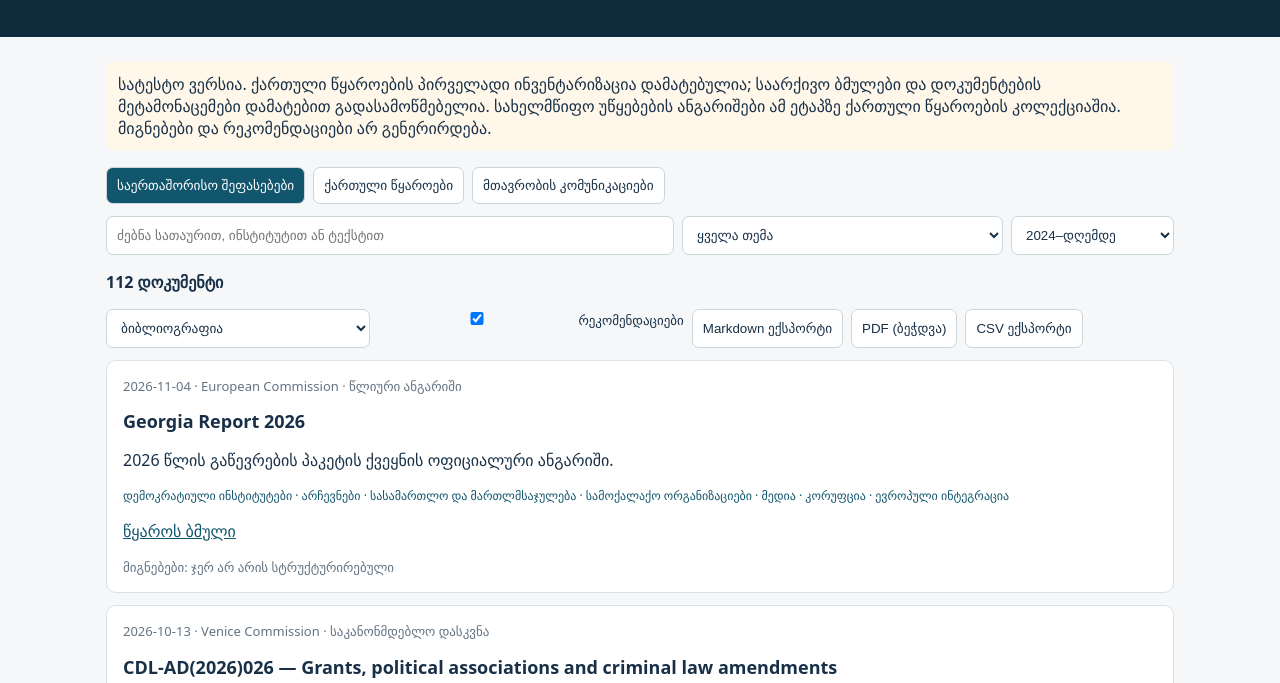
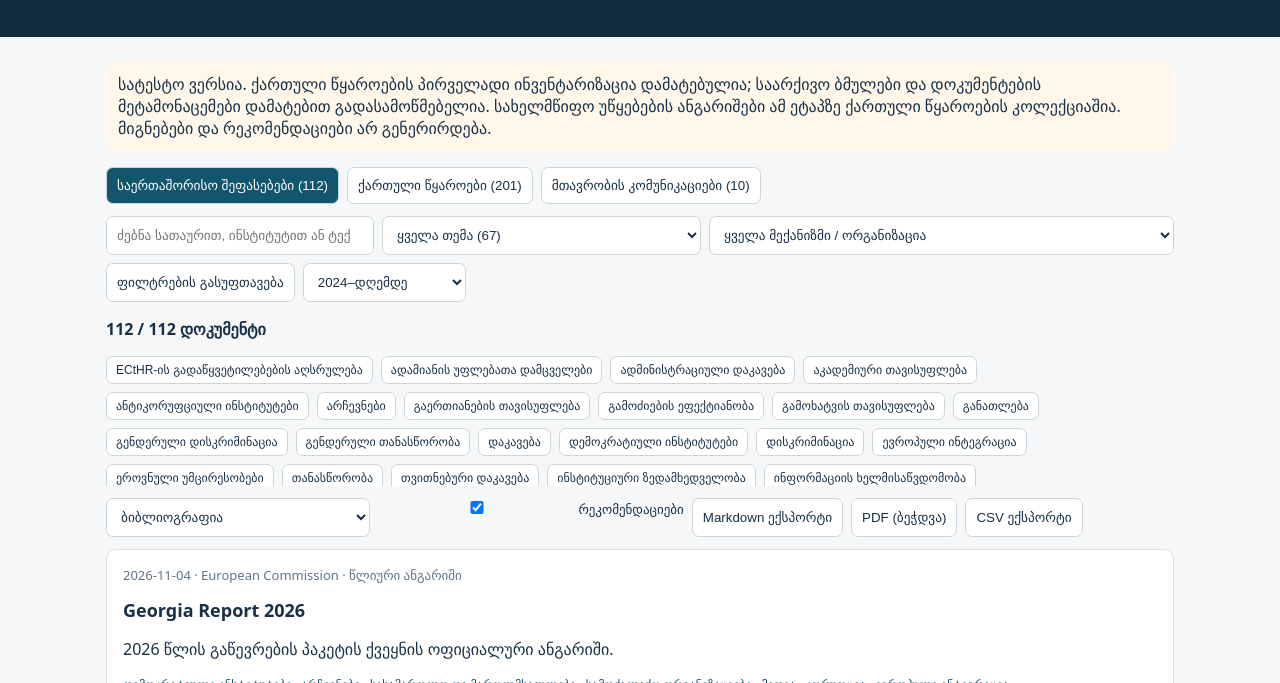
Before and after one commit to khrekhviashvili-11/georgia-democracy-catalogue, a plain HTML site: page vol2/index.html in a window 1280 px wide. Shown: the part 117-800 px from the top of the page. Drawn offline with Linux system fonts and the light colour scheme.

Commit message:
Fix international collection loading, show counts and errors, add clickable thematic tags and mechanism filters

```diff
--- a/vol2/index.html
+++ b/vol2/index.html
@@ -2,28 +2,29 @@
 <html lang="ka"><head><meta charset="utf-8"><meta name="viewport" content="width=device-width,initial-scale=1">
 <title>საქართველოს დემოკრატიის კატალოგი — Vol. 2</title>
 <style>
-:root{font-family:system-ui,sans-serif;color:#183047;background:#f5f7f9}*{box-sizing:border-box}body{margin:0}header{background:#102b3b;color:white;padding:24px max(20px,calc((100vw - 1100px)/2))}header p{color:#cbdbe2}main{max-width:1100px;margin:24px auto;padding:0 16px}nav,.filters,.actions{display:flex;gap:8px;flex-wrap:wrap;margin:12px 0}button,select,input{padding:10px;border:1px solid #cbd5dc;border-radius:7px;background:white;color:#183047}button{cursor:pointer}button[aria-pressed=true]{background:#12566e;color:white}input{flex:1;min-width:190px}.card{background:white;border:1px solid #dbe2e7;border-radius:10px;padding:16px;margin:12px 0}.meta,.muted{color:#637484;font-size:13px}.tags{font-size:12px;color:#12566e}.empty{padding:25px;background:white;border-radius:10px}a{color:#12566e}label{font-size:13px}h1{font-size:25px}h2{font-size:18px}.notice{background:#fff7e9;padding:12px;border-radius:8px}#count{font-weight:700}@media print{header,nav,.filters,.actions,.notice{display:none!important}main{max-width:none}.card{break-inside:avoid;border:0;border-bottom:1px solid #ccc}body{background:white}}
+:root{font-family:system-ui,sans-serif;color:#183047;background:#f5f7f9}*{box-sizing:border-box}body{margin:0}header{background:#102b3b;color:white;padding:24px max(20px,calc((100vw - 1100px)/2))}header p{color:#cbdbe2}main{max-width:1100px;margin:24px auto;padding:0 16px}nav,.filters,.actions{display:flex;gap:8px;flex-wrap:wrap;margin:12px 0}button,select,input{padding:10px;border:1px solid #cbd5dc;border-radius:7px;background:white;color:#183047}button{cursor:pointer}button[aria-pressed=true]{background:#12566e;color:white}.tagButton{font-size:12px;padding:6px 9px}.tagButton[aria-pressed=true]{background:#12566e;color:#fff}#tagbar{max-height:130px;overflow:auto}input{flex:1;min-width:190px}.card{background:white;border:1px solid #dbe2e7;border-radius:10px;padding:16px;margin:12px 0}.meta,.muted{color:#637484;font-size:13px}.tags{font-size:12px;color:#12566e}.empty{padding:25px;background:white;border-radius:10px}a{color:#12566e}label{font-size:13px}h1{font-size:25px}h2{font-size:18px}.notice{background:#fff7e9;padding:12px;border-radius:8px}#count{font-weight:700}@media print{header,nav,.filters,.actions,.notice{display:none!important}main{max-width:none}.card{break-inside:avoid;border:0;border-bottom:1px solid #ccc}body{background:white}}
 </style></head><body>
 <header><h1>კვლევითი ბიბლიოთეკა</h1><p>Vol. 2 · ალტერნატიული კვლევითი კატალოგი</p></header>
 <main>
 <p class="notice">სატესტო ვერსია. ქართული წყაროების პირველადი ინვენტარიზაცია დამატებულია; საარქივო ბმულები და დოკუმენტების მეტამონაცემები დამატებით გადასამოწმებელია. სახელმწიფო უწყებების ანგარიშები ამ ეტაპზე ქართული წყაროების კოლექციაშია. მიგნებები და რეკომენდაციები არ გენერირდება.</p>
 <nav id="tabs" aria-label="კოლექციები"></nav>
-<div class="filters"><input id="search" type="search" placeholder="ძებნა სათაურით, ინსტიტუტით ან ტექსტით" aria-label="ძიება"><select id="topic" aria-label="თემა"><option value="">ყველა თემა</option></select><select id="period" aria-label="პერიოდი"><option value="current">2024–დღემდე</option><option value="baseline">2020–2023 baseline</option><option value="all">ყველა პერიოდი</option></select></div>
-<p><span id="count">იტვირთება…</span></p>
+<div class="filters"><input id="search" type="search" placeholder="ძებნა სათაურით, ინსტიტუტით ან ტექსტით" aria-label="ძიება"><select id="topic" aria-label="თემა"><option value="">ყველა თემა</option></select><select id="mechanism" aria-label="მექანიზმი"><option value="">ყველა მექანიზმი</option></select><button id="clearFilters" type="button">ფილტრების გასუფთავება</button><select id="period" aria-label="პერიოდი"><option value="current">2024–დღემდე</option><option value="baseline">2020–2023 baseline</option><option value="all">ყველა პერიოდი</option></select></div>
+<p><span id="count">იტვირთება…</span> <span id="diagnostic" class="muted"></span></p><div id="tagbar" class="filters" aria-label="თემატური თეგები"></div>
 <div class="actions"><select id="exportMode" aria-label="ექსპორტის ტიპი"><option value="bibliography">ბიბლიოგრაფია</option><option value="findings">ძირითადი მიგნებები</option><option value="research">გაფართოებული კვლევითი პაკეტი</option></select><label><input type="checkbox" id="recommendations" checked> რეკომენდაციები</label><button id="markdown">Markdown ექსპორტი</button><button id="print">PDF (ბეჭდვა)</button><button id="csv">CSV ექსპორტი</button></div>
 <div id="results" aria-live="polite"></div>
 </main><script>
 (()=>{'use strict';
 const $=id=>document.getElementById(id);
 const collections=[{id:'international',label:'საერთაშორისო შეფასებები',file:'../catalogue.json'},{id:'georgian',label:'ქართული წყაროები',file:'georgian.json'},{id:'government',label:'მთავრობის კომუნიკაციები',file:'government.json'}];
-let active='international',records=[],visible=[];
+let active='international',records=[],visible=[],loadErrors={};
 const escapeHTML=s=>String(s??'').replace(/[&<>"']/g,c=>({'&':'&amp;','<':'&lt;','>':'&gt;','"':'&quot;',"'":'&#39;'}[c]));
-const year=d=>{const m=String(d||'').match(/^(\d{4})/);return m?Number(m[1]):0};
+const year=d=>{const m=String(d||'').match(/(20\d{2})/);return m?Number(m[1]):0};
 const normalize=d=>({...d,topics:Array.isArray(d.topics)?d.topics:[],findings:Array.isArray(d.findings)?d.findings:[],recommendations:Array.isArray(d.recommendations)?d.recommendations:[],collection:d.collection||'international'});
-function tabs(){$('tabs').innerHTML=collections.map(c=>'<button data-tab="'+c.id+'" aria-pressed="'+(c.id===active)+'">'+c.label+'</button>').join('');$('tabs').querySelectorAll('button').forEach(b=>b.onclick=()=>{active=b.dataset.tab;tabs();render()})}
-async function load(){const data=await Promise.all(collections.map(async c=>{try{const r=await fetch(c.file,{cache:'no-store'});if(!r.ok)throw Error(r.status);const j=await r.json();if(!Array.isArray(j))throw Error('Expected array');return j.map(d=>normalize({...d,collection:c.id}))}catch(e){console.warn('Collection unavailable',c.file,e);return []}}));records=data.flat();const topics=[...new Set(records.flatMap(d=>d.topics))].sort((a,b)=>a.localeCompare(b,'ka'));$('topic').innerHTML='<option value="">ყველა თემა</option>'+topics.map(t=>'<option value="'+escapeHTML(t)+'">'+escapeHTML(t)+'</option>').join('');render()}
-function filter(){const q=$('search').value.toLocaleLowerCase(),t=$('topic').value,p=$('period').value;return records.filter(d=>d.collection===active&&(p==='all'||(p==='baseline'?year(d.date)<2024:year(d.date)>=2024))&&(!t||d.topics.includes(t))&&(!q||[d.title,d.institution,d.summary,...d.topics].join(' ').toLocaleLowerCase().includes(q))).sort((a,b)=>String(b.date).localeCompare(String(a.date)))}
-function render(){visible=filter();$('count').textContent=visible.length+' დოკუმენტი';$('results').innerHTML=visible.length?visible.map(d=>'<article class="card"><div class="meta">'+escapeHTML(d.date)+' · '+escapeHTML(d.institution)+' · '+escapeHTML(d.type)+'</div><h2>'+escapeHTML(d.title)+'</h2><p>'+escapeHTML(d.summary||'აღწერა არ არის დამატებული')+'</p><p class="tags">'+d.topics.map(escapeHTML).join(' · ')+'</p>'+(d.document_status?'<p class="muted"><strong>დოკუმენტის სტატუსი:</strong> '+escapeHTML(d.document_status)+'</p>':'')+'<p><a href="'+safeURL(d.url)+'" target="_blank" rel="noopener noreferrer">წყაროს ბმული</a></p>'+(d.source_link_status?'<p class="muted">ბმულის სტატუსი: '+escapeHTML(d.source_link_status)+'</p>':'')+'<div class="muted">მიგნებები: '+(d.findings.length?'შენახულია':'ჯერ არ არის სტრუქტურირებული')+'</div></article>').join(''):'<p class="empty">ამ ფილტრებით ჩანაწერები არ მოიძებნა.</p>'}
+function tabs(){$('tabs').innerHTML=collections.map(c=>'<button data-tab="'+c.id+'" aria-pressed="'+(c.id===active)+'">'+c.label+' ('+records.filter(d=>d.collection===c.id).length+')</button>').join('');$('tabs').querySelectorAll('button').forEach(b=>b.onclick=()=>{active=b.dataset.tab;$('topic').value='';$('mechanism').value='';tabs();populateFilters();render()})}
+async function load(){const data=await Promise.all(collections.map(async c=>{try{const paths=[c.file,c.id==='international'?'/georgia-democracy-catalogue/catalogue.json':c.file];let last;for(const path of [...new Set(paths)]){try{const r=await fetch(path,{cache:'no-store'});if(!r.ok)throw Error('HTTP '+r.status+' '+path);const j=await r.json();if(!Array.isArray(j))throw Error('JSON array expected');return j.map(d=>normalize({...d,collection:c.id}))}catch(e){last=e}}throw last}catch(e){loadErrors[c.id]=String(e);return []}}));records=data.flat();tabs();populateFilters();render()}
+function populateFilters(){const current=records.filter(d=>d.collection===active);const topics=[...new Set(current.flatMap(d=>d.topics))].sort((a,b)=>a.localeCompare(b,'ka'));$('topic').innerHTML='<option value="">ყველა თემა ('+topics.length+')</option>'+topics.map(t=>'<option value="'+escapeHTML(t)+'">'+escapeHTML(t)+'</option>').join('');const mechanisms=[...new Set(current.map(d=>d.mechanism||d.institution||'').filter(Boolean))].sort((a,b)=>a.localeCompare(b,'ka'));$('mechanism').innerHTML='<option value="">ყველა მექანიზმი / ორგანიზაცია</option>'+mechanisms.map(t=>'<option value="'+escapeHTML(t)+'">'+escapeHTML(t)+'</option>').join('');$('tagbar').innerHTML=topics.map(t=>'<button type="button" class="tagButton" data-topic="'+escapeHTML(t)+'" aria-pressed="false">'+escapeHTML(t)+'</button>').join('');$('tagbar').querySelectorAll('button').forEach(b=>b.onclick=()=>{$('topic').value=$('topic').value===b.dataset.topic?'':b.dataset.topic;render()})}
+function filter(){const q=$('search').value.toLocaleLowerCase().trim(),t=$('topic').value,m=$('mechanism').value,p=$('period').value;return records.filter(d=>d.collection===active&&(p==='all'||(p==='baseline'?year(d.date)>0&&year(d.date)<2024:year(d.date)>=2024||year(d.date)===0))&&(!t||d.topics.includes(t))&&(!m||(d.mechanism||d.institution||'')===m)&&(!q||[d.title,d.institution,d.mechanism,d.type,d.summary,d.document_ref,d.case_group,...d.topics].join(' ').toLocaleLowerCase().includes(q))).sort((a,b)=>String(b.date).localeCompare(String(a.date)))}
+function render(){visible=filter();const total=records.filter(d=>d.collection===active).length;$('count').textContent=visible.length+' / '+total+' დოკუმენტი';$('diagnostic').textContent=loadErrors[active]?'ჩატვირთვის შეცდომა: '+loadErrors[active]:(total===0?'ამ კოლექციაში ჩანაწერები ვერ ჩაიტვირთა':'');$('tagbar').querySelectorAll('button').forEach(b=>b.setAttribute('aria-pressed',String(b.dataset.topic===$('topic').value&&!!$('topic').value)));$('results').innerHTML=visible.length?visible.map(d=>'<article class="card"><div class="meta">'+escapeHTML(d.date)+' · '+escapeHTML(d.institution)+' · '+escapeHTML(d.type)+'</div><h2>'+escapeHTML(d.title)+'</h2><p>'+escapeHTML(d.summary||'აღწერა არ არის დამატებული')+'</p><p class="tags">'+d.topics.map(escapeHTML).join(' · ')+'</p>'+(d.document_status?'<p class="muted"><strong>დოკუმენტის სტატუსი:</strong> '+escapeHTML(d.document_status)+'</p>':'')+'<p><a href="'+safeURL(d.url)+'" target="_blank" rel="noopener noreferrer">წყაროს ბმული</a></p>'+(d.source_link_status?'<p class="muted">ბმულის სტატუსი: '+escapeHTML(d.source_link_status)+'</p>':'')+'<div class="muted">მიგნებები: '+(d.findings.length?'შენახულია':'ჯერ არ არის სტრუქტურირებული')+'</div></article>').join(''):'<p class="empty">ამ ფილტრებით ჩანაწერები არ მოიძებნა.</p>'}
 function safeURL(u){try{const x=new URL(u);return ['https:','http:'].includes(x.protocol)?escapeHTML(x.href):'#'}catch{return '#'}}
 function detail(d,mode,recs){let out='## '+d.title+'\n\n'+[d.institution,d.date,d.type].filter(Boolean).join(' | ')+'\n\n'+(d.url||'')+'\n\n';if(mode!=='bibliography'){out+='**აღწერა:** '+(d.summary||'არ არის დამატებული')+'\n\n**Key findings / ძირითადი მიგნებები:**\n'+(d.findings.length?d.findings.map(x=>'- '+x).join('\n'):'მიგნებები ჯერ არ არის გადამოწმებული და სტრუქტურირებული.')+'\n\n';if(recs)out+='**რეკომენდაციები:**\n'+(d.recommendations.length?d.recommendations.map(x=>'- '+x).join('\n'):'სტრუქტურირებული რეკომენდაციები არ არის დამატებული.')+'\n\n';if(mode==='research')out+='**თემები:** '+d.topics.join(', ')+'\n\n**შეფასების პერიოდი:** '+(d.period||'არ არის მითითებული')+'\n\n'}return out}
 function markdown(){const mode=$('exportMode').value,recs=$('recommendations').checked;return '# საქართველოს დემოკრატიის კვლევითი ექსპორტი\n\nკოლექცია: '+collections.find(c=>c.id===active).label+'\nჩანაწერები: '+visible.length+'\n\n'+visible.map(d=>detail(d,mode,recs)).join('\n---\n\n')}
@@ -31,6 +32,6 @@ function download(content,name,type){const blob=new Blob(['\ufeff',content],{typ
 $('markdown').onclick=()=>download(markdown(),'research-export.md','text/markdown;charset=utf-8');
 $('csv').onclick=()=>{const fields=['id','date','institution','title','type','topics','url','summary','period'];const quote=x=>'"'+String(x??'').replace(/"/g,'""')+'"';download([fields.join(','),...visible.map(d=>fields.map(k=>quote(Array.isArray(d[k])?d[k].join('; '):d[k])).join(','))].join('\r\n'),'research-export.csv','text/csv;charset=utf-8')};
 $('print').onclick=()=>{const w=window.open('','_blank');if(!w){alert('დაუშვი pop-up ბეჭდვისთვის');return}const content=markdown().split('\n').map(x=>escapeHTML(x)).join('<br>');w.document.write('<!doctype html><html lang="ka"><meta charset="utf-8"><title>Research Export</title><style>body{font:13px/1.6 system-ui;max-width:850px;margin:35px auto;overflow-wrap:anywhere}</style><body>'+content+'</body></html>');w.document.close();w.focus();w.print()};
-['search','topic','period'].forEach(id=>$(id).addEventListener(id==='search'?'input':'change',render));tabs();load().catch(e=>{$('count').textContent='ჩატვირთვის შეცდომა';console.error(e)});
+$('clearFilters').onclick=()=>{$('search').value='';$('topic').value='';$('mechanism').value='';$('period').value='all';render()};['search','topic','period','mechanism'].forEach(id=>$(id).addEventListener(id==='search'?'input':'change',render));load().catch(e=>{$('count').textContent='ჩატვირთვის შეცდომა';console.error(e)});
 })();
 </script></body></html>
```
